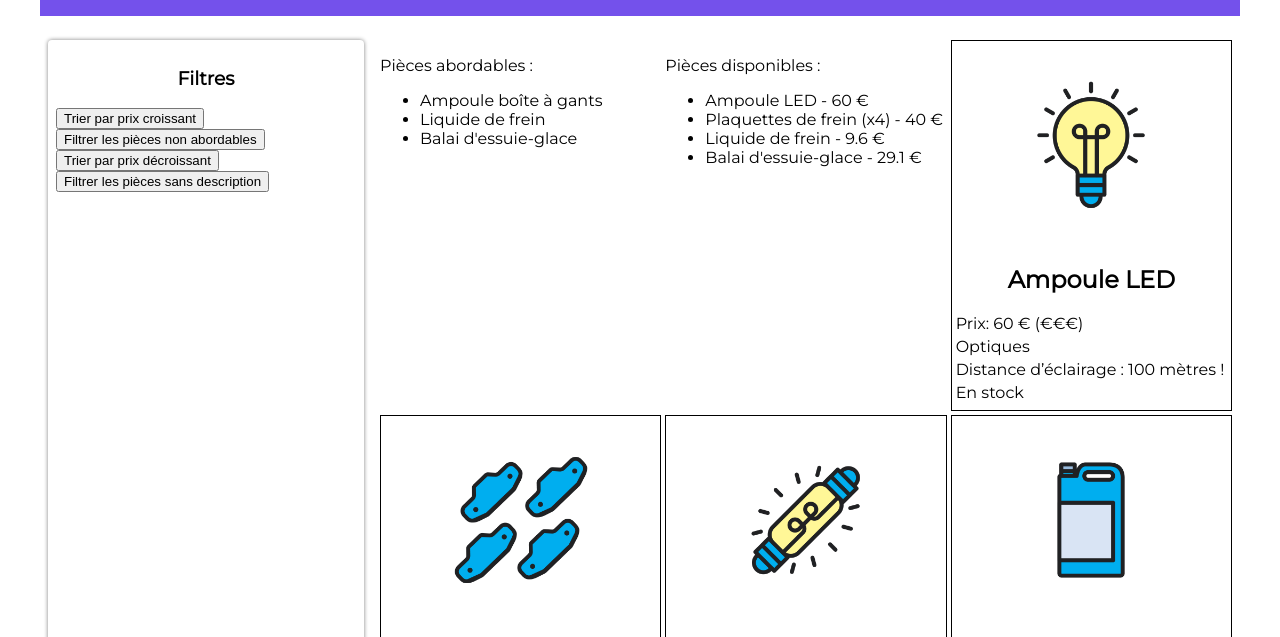
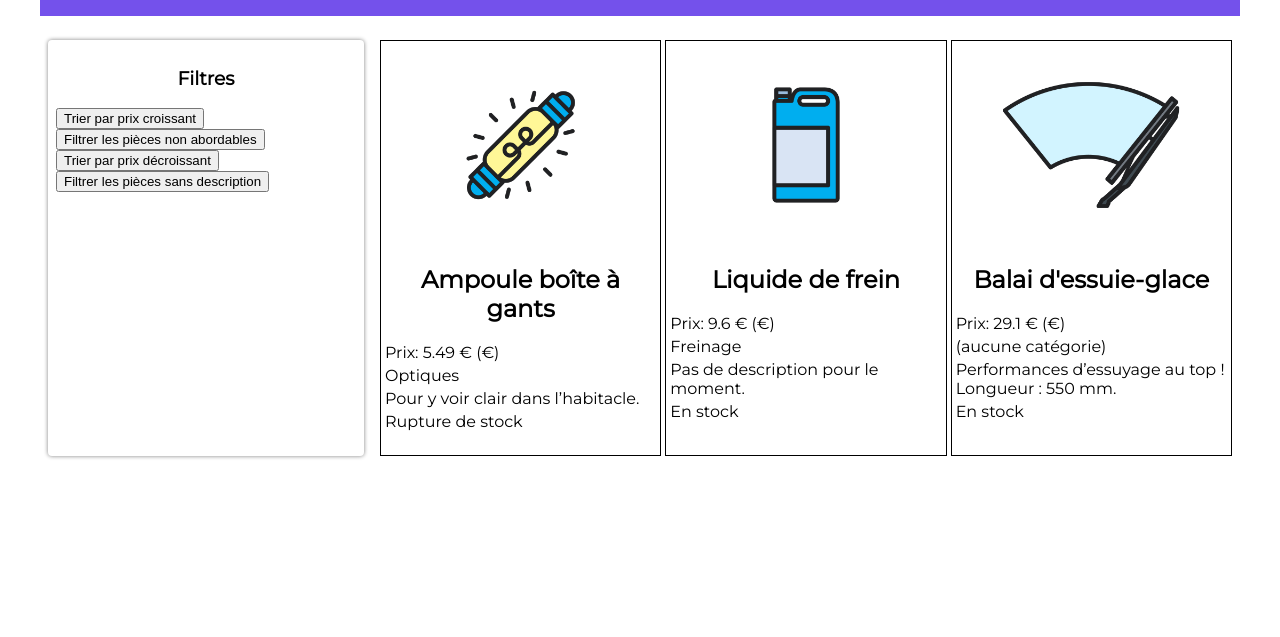
Before and after one commit to ValentinMam/JS_starter-2, a website: page index.html in a window 1280 px wide. Both pictures are taken after a click on the button "Filtrer les pièces non abordables". Shown: the part 98-735 px from the top of the page. Drawn offline with Linux system fonts and the light colour scheme.

Commit message:
exercice 5 init

```diff
--- a/index.html
+++ b/index.html
@@ -27,12 +27,8 @@
       <!-- Fiches produits -->
       <section class="fiches">
         <!-- Code ajouté -->
-        <div class="abordables">
-          <p>Pièces abordables :</p>
-        </div>
-        <div class="disponibles">
-          <p>Pièces disponibles :</p>
-        </div>
+        <div class="abordables"></div>
+        <div class="disponibles"></div>
       </section>
     </main>
   </body>
--- a/pieces.js
+++ b/pieces.js
@@ -2,6 +2,7 @@
 const reponse = await fetch("pieces-autos.json");
 const pieces = await reponse.json();
 
+function genererPieces(pieces) {
   for (let i = 0; i < pieces.length; i++) {
     const article = pieces[i];
     // Récupération de l'élément du DOM qui accueillera les fiches
@@ -33,8 +34,11 @@ for (let i = 0; i < pieces.length; i++) {
     pieceElement.appendChild(descriptionElement);
     pieceElement.appendChild(stockElement);
   }
+}
 
-// TRI - en fonction du prix (ordre croissant)
+genererPieces(pieces);
+
+//gestion des bouttons
 const boutonTrier = document.querySelector(".btn-trier");
 
 boutonTrier.addEventListener("click", function () {
@@ -42,20 +46,21 @@ boutonTrier.addEventListener("click", function () {
   piecesOrdonnees.sort(function (a, b) {
     return a.prix - b.prix;
   });
-  console.log(piecesOrdonnees);
+  document.querySelector(".fiches").innerHTML = "";
+  genererPieces(piecesOrdonnees);
 });
 
-// FILTRE - en fonction du prix (inférieur ou égal à 35€)
 const boutonFiltrer = document.querySelector(".btn-filtrer");
 
 boutonFiltrer.addEventListener("click", function () {
   const piecesFiltrees = pieces.filter(function (piece) {
     return piece.prix <= 35;
   });
-  console.log(piecesFiltrees);
+  document.querySelector(".fiches").innerHTML = "";
+  genererPieces(piecesFiltrees);
 });
 
-//Correction Exercice 3
+//Correction Exercice
 const boutonDecroissant = document.querySelector(".btn-decroissant");
 
 boutonDecroissant.addEventListener("click", function () {
@@ -63,7 +68,8 @@ boutonDecroissant.addEventListener("click", function () {
   piecesOrdonnees.sort(function (a, b) {
     return b.prix - a.prix;
   });
-  console.log(piecesOrdonnees);
+  document.querySelector(".fiches").innerHTML = "";
+  genererPieces(piecesOrdonnees);
 });
 
 const boutonNoDescription = document.querySelector(".btn-nodesc");
@@ -72,29 +78,22 @@ boutonNoDescription.addEventListener("click", function () {
   const piecesFiltrees = pieces.filter(function (piece) {
     return piece.description;
   });
-  console.log(piecesFiltrees);
+  document.querySelector(".fiches").innerHTML = "";
+  genererPieces(piecesFiltrees);
 });
 
-// MAP - pour récupérer le nom des pièces
-
-// piece => piece.nom : fonction lamba
-// équivalente à :
-// function (piece) {
-//     return piece.nom;
-// }
-
 const noms = pieces.map((piece) => piece.nom);
-// on utilise une boucle si on veut supprimer des élements mappés, ici le critère est prix pièce > 35 €
-// on commence du dernier vers le premier expliquant le i--
 for (let i = pieces.length - 1; i >= 0; i--) {
   if (pieces[i].prix > 35) {
     noms.splice(i, 1);
   }
 }
 console.log(noms);
+//Création de l'en-tête
 
-//  affichage des pièces au prix abordables
-
+const pElement = document.createElement("p");
+pElement.innerText = "Pièces abordables";
+//Création de la liste
 const abordablesElements = document.createElement("ul");
 //Ajout de chaque nom à la liste
 for (let i = 0; i < noms.length; i++) {
@@ -103,9 +102,9 @@ for (let i = 0; i < noms.length; i++) {
   abordablesElements.appendChild(nomElement);
 }
 // Ajout de l'en-tête puis de la liste au bloc résultats filtres
-document.querySelector(".abordables").appendChild(abordablesElements);
+document.querySelector(".abordables").appendChild(pElement).appendChild(abordablesElements);
 
-// Correction Exercice 4
+//Code Exercice
 const nomsDisponibles = pieces.map((piece) => piece.nom);
 const prixDisponibles = pieces.map((piece) => piece.prix);
 
@@ -124,4 +123,9 @@ for (let i = 0; i < nomsDisponibles.length; i++) {
   disponiblesElement.appendChild(nomElement);
 }
 
-document.querySelector(".disponibles").appendChild(disponiblesElement);
+const pElementDisponible = document.createElement("p");
+pElementDisponible.innerText = "Pièces disponibles:";
+document
+  .querySelector(".disponibles")
+  .appendChild(pElementDisponible)
+  .appendChild(disponiblesElement);
```
Also changed, not shown: README.md. Lines whose indentation alone changed are shown as unchanged.
